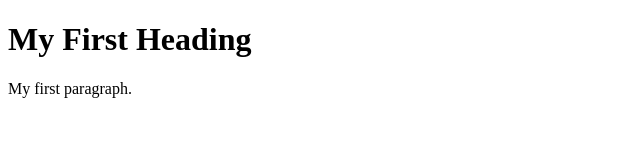
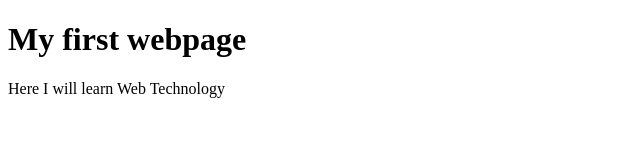
Before and after one commit to datoriumskolotajs/my-first-repo, a plain HTML site: page index.html in a window 1280 px wide. Shown: the whole page, without its empty margins (0-640 px from the left). Drawn offline with Linux system fonts and the light colour scheme.

Commit message:
My first changes

```diff
--- a/index.html
+++ b/index.html
@@ -2,8 +2,8 @@
 <html>
 <body>
 
-<h1>My First Heading</h1>
-<p>My first paragraph.</p>
+<h1>My first webpage</h1>
+<p>Here I will learn Web Technology</p>
 
 </body>
 </html>
```
